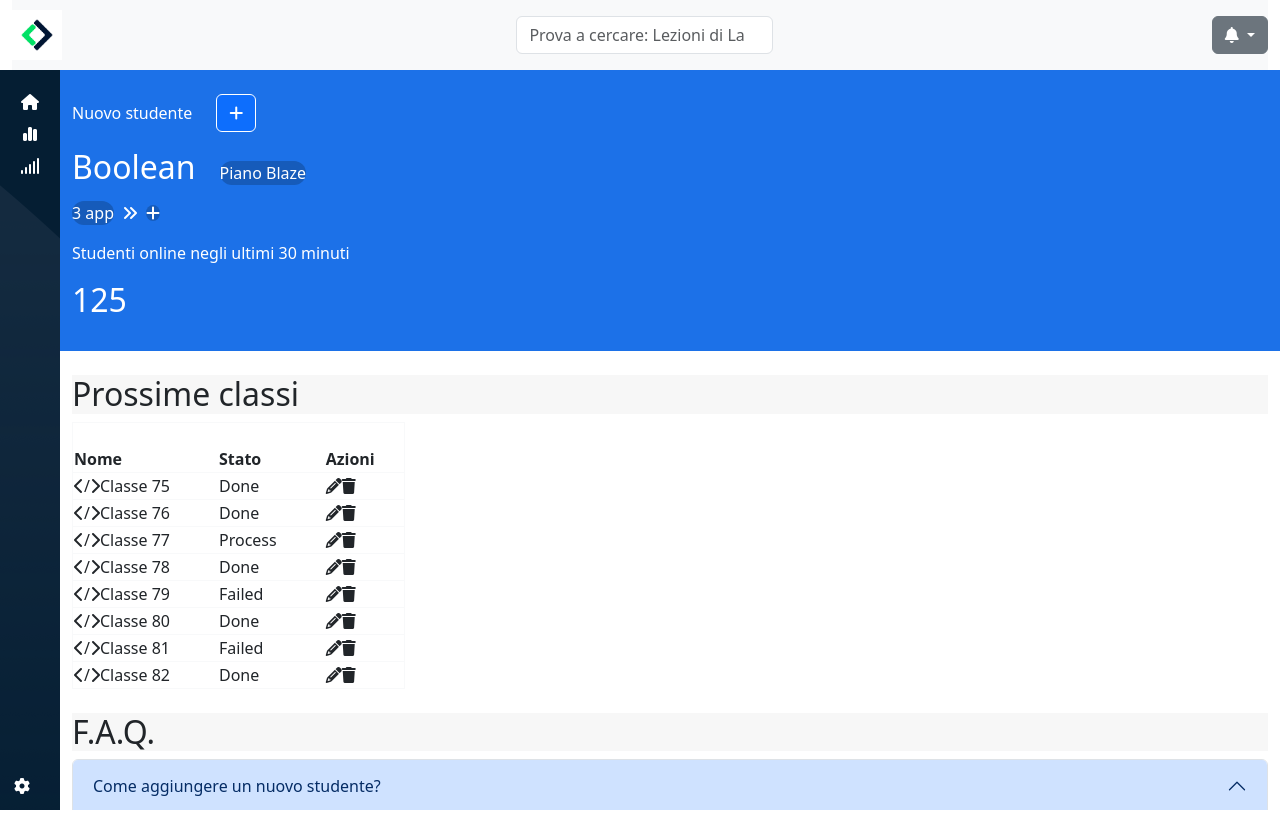
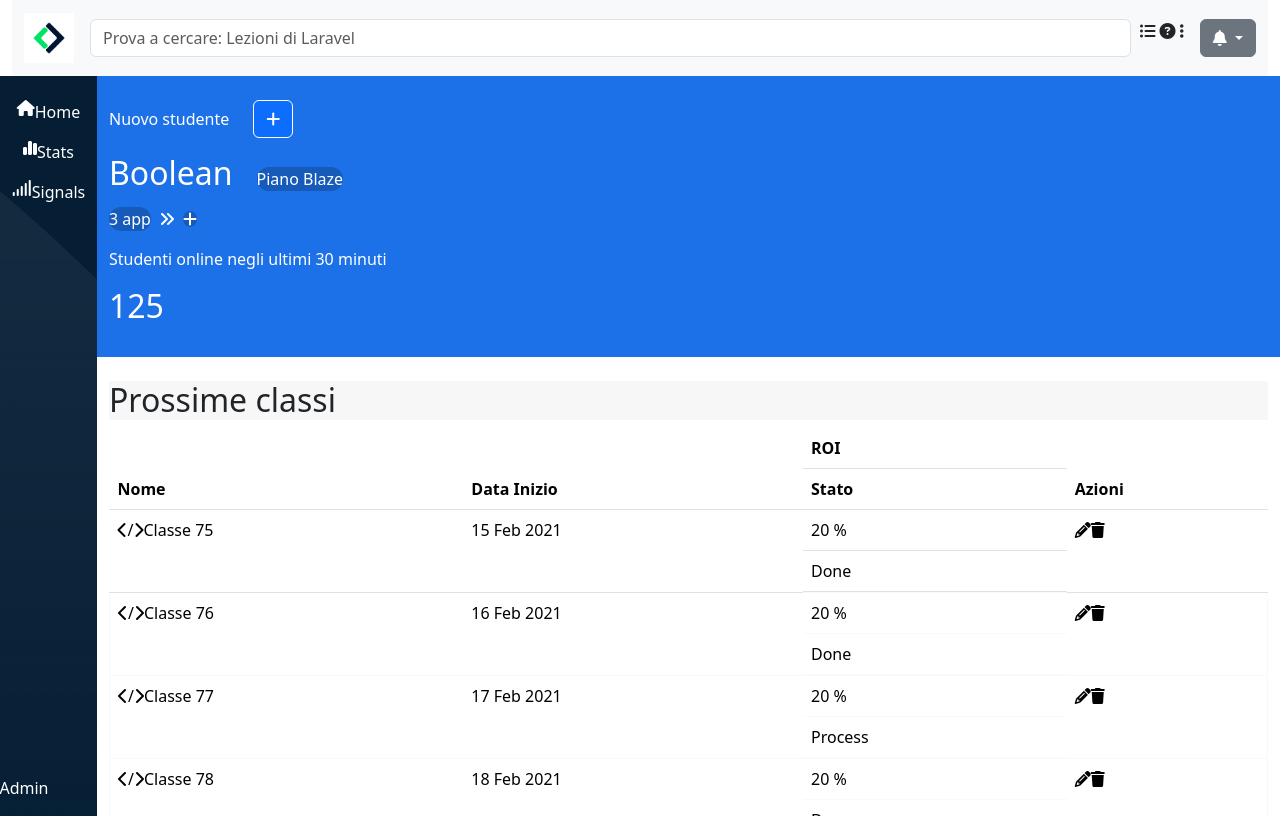
Before and after one commit to martinaliporata/html-css-bootstrap-dashboard, a plain HTML site: page index.html in a window 1280 px wide. Drawn offline with nearby package versions, Linux system fonts and the light colour scheme.

Commit message:
done table

```diff
--- a/css/style.css
+++ b/css/style.css
@@ -20,4 +20,20 @@ body {
 
 .my_aside {
     background-image: url(../img/sidebar-bg.png);
+    width: 60px;
 }
+
+.custom-class {
+    display: none;
+}
+
+
+@media screen and (min-width:768px) {
+    .my_aside {
+        width: 100px;
+    }
+
+    .custom-class {
+        display: block;
+    }
+}
--- a/index.html
+++ b/index.html
@@ -16,21 +16,30 @@
         <div class="container-fluid">
             <div class="row">
                 <div class="col-12">
-                    <nav class="navbar navbar-expand-lg navbar-light bg-light d-flex justify-content-between" style="height: 70px;">
-                        <a class="navbar-brand" href="#">
+                    <nav class="navbar navbar-light bg-light">
+                        <div class="container-fluid">
+                            <a class="navbar-brand">
                                 <img class="logo" src="img/mobile-logo.png" alt="">
                             </a>
-                        <form class="form-inline">
-                            <input class="form-control mr-sm-2" type="search" placeholder="Prova a cercare: Lezioni di Laravel" aria-label="Search">
+                            <form class="d-flex col">
+                                <input class="form-control me-2" type="search" placeholder="Prova a cercare: Lezioni di Laravel" aria-label="Search">
                             </form>
-                        <div class="dropdown show">
-                            <a class="btn btn-secondary dropdown-toggle" href="#" role="button" id="dropdownMenuLink" data-toggle="dropdown" aria-haspopup="true" aria-expanded="false">
+                            <div class="dropdown">
+                                <div class="d-flex">
+                                    <div class="custom-class me-3">
+                                        <i class="fa-solid fa-list-ul"></i>
+                                        <i class="fa-solid fa-circle-question"></i>
+                                        <i class="fa-solid fa-ellipsis-vertical"></i>
+                                    </div>
+                                    <button class="btn btn-secondary dropdown-toggle" type="button" id="dropdownMenuButton1" data-bs-toggle="dropdown" aria-expanded="false">
                                         <i class="fa-solid fa-bell"></i>
-                            </a>
-                            <div class="dropdown-menu" aria-labelledby="dropdownMenuLink">
-                                <a class="dropdown-item" href="#">Profilo</a>
-                                <a class="dropdown-item" href="#">Fatturazione</a>
-                                <a class="dropdown-item" href="#">Logout</a>
+                                    </button>
+                                </div>
+                                <ul class="dropdown-menu" aria-labelledby="dropdownMenuButton1">
+                                    <li><a class="dropdown-item" href="#">Profilo</a></li>
+                                    <li><a class="dropdown-item" href="#">Fatturazioen</a></li>
+                                    <li><a class="dropdown-item" href="#">Logout</a></li>
+                                </ul>
                             </div>
                         </div>
                     </nav>
@@ -41,14 +50,26 @@
 
     <main>
         <section class="d-flex">
-            <div class="my_aside position-relative" style="width: 60px; background-color:#051e33">
+            <div class="my_aside position-relative" style="background-color:#051e33">
                 <div class="d-flex flex-column align-items-center text-white pt-4">
+                    <div class="d-flex">
                         <i class="mb-3 fa-solid fa-house"></i>
+                        <p class="custom-class">Home</p>
+                    </div>
+                    <div class="d-flex">
                         <i class="mb-3 fa-solid fa-chart-simple"></i>
+                        <p class="custom-class">Stats</p>
+                    </div>
+                    <div class="d-flex">
                         <i class="mb-3 fa-solid fa-signal"></i>
+                        <p class="custom-class">Signals</p>
+                    </div>
                 </div>
                 <div class="text-white position-absolute bottom-0 end-50">
+                    <div class="d-flex">
                         <i class="mb-3 fa-solid fa-gear"></i>
+                        <p class="custom-class">Admin</p>
+                    </div>
                 </div>
             </div>
             <div class="ciao d-flex flex-column overflow-auto">
@@ -64,12 +85,29 @@
                                         <button class="border border-white border-1 btn btn-primary" type="button" data-toggle="collapse" data-target="#collapseExample" aria-expanded="false" aria-controls="collapseExample">
                                             <i class="fa-solid fa-plus"></i>
                                         </button>
+                                        <!-- <div class="dropdown-menu">
+                                            <form class="px-4 py-3">
+                                                <div class="form-group">
+                                                    <label for="exampleDropdownFormEmail1">Email address</label>
+                                                    <input type="email" class="form-control" id="exampleDropdownFormEmail1" placeholder="email@example.com">
+                                                </div>
+                                                <div class="form-group">
+                                                    <label for="exampleDropdownFormPassword1">Password</label>
+                                                    <input type="password" class="form-control" id="exampleDropdownFormPassword1" placeholder="Password">
+                                                </div>
+                                                <div class="form-check">
+                                                    <input type="checkbox" class="form-check-input" id="dropdownCheck">
+                                                    <label class="form-check-label" for="dropdownCheck">
+                                                    Remember me
+                                                    </label>
+                                                </div>
+                                                <button type="submit" class="btn btn-primary">Sign in</button>
+                                            </form>
+                                            <div class="dropdown-divider"></div>
+                                            <a class="dropdown-item" href="#">New around here? Sign up</a>
+                                            <a class="dropdown-item" href="#">Forgot password?</a>
+                                        </div> -->
                                     </p>
-                                    <div class="collapse" id="collapseExample">
-                                        <div class="card card-body">
-                                            Anim pariatur cliche reprehenderit, enim eiusmod high life accusamus terry richardson ad squid. Nihil anim keffiyeh helvetica, craft beer labore wes anderson cred nesciunt sapiente ea proident.
-                                        </div>
-                                    </div>
                                 </div>
                                 <div class="d-flex align-items-baseline">
                                     <h2 class="pe-4">
@@ -105,53 +143,71 @@
                                 <h2 style="background-color: #f7f7f7;">
                                     Prossime classi
                                 </h2>
-                                <table class="mb-4 border">
+                                <table class="table">
                                     <thead>
-                                        <tr class="border border-bottom-1 border-light">
-                                            <th class="pt-4">Nome</th>
-                                            <th class="pt-4">Stato</th>
-                                            <th class="pt-4">Azioni</th>
+                                        <tr>
+                                            <th scope="col">Nome</th>
+                                            <th scope="col">Data Inizio</th>
+                                            <th scope="col" class="custom-class">ROI</th>
+                                            <th scope="col" class="custom-class">Stato</th>
+                                            <th scope="col">Azioni</th>
                                         </tr>
                                     </thead>
                                     <tbody>
-                                        <tr class="border border-bottom-1 border-light">
+                                        <tr>
                                             <td class="pe-5"><i class="fa-solid fa-chevron-left"></i><span>&#47;</span><i class="fa-solid fa-chevron-right"></i>Classe 75</td>
-                                            <td class="pe-5">Done</td>
+                                            <td class="pe-5">15 Feb 2021</td>
+                                            <td class="pe-5 custom-class">20 &percnt;</td>
+                                            <td class="pe-5 custom-class">Done</td>
                                             <td class="pe-5"><i class="fa-solid fa-pencil"></i><i class="fa-solid fa-trash"></i></td>
                                         </tr>
                                         <tr class="border border-bottom-1 border-light">
                                             <td class="pe-5"><i class="fa-solid fa-chevron-left"></i><span>&#47;</span><i class="fa-solid fa-chevron-right"></i>Classe 76</td>
-                                            <td class="pe-5">Done</td>
+                                            <td class="pe-5">16 Feb 2021</td>
+                                            <td class="pe-5 custom-class">20 &percnt;</td>
+                                            <td class="pe-5 custom-class">Done</td>
                                             <td class="pe-5"><i class="fa-solid fa-pencil"></i><i class="fa-solid fa-trash"></i></td>
                                         </tr>
                                         <tr class="border border-bottom-1 border-light">
                                             <td class="pe-5"><i class="fa-solid fa-chevron-left"></i><span>&#47;</span><i class="fa-solid fa-chevron-right"></i>Classe 77</td>
-                                            <td class="pe-5">Process</td>
+                                            <td class="pe-5">17 Feb 2021</td>
+                                            <td class="pe-5 custom-class">20 &percnt;</td>
+                                            <td class="pe-5 custom-class">Process</td>
                                             <td class="pe-5"><i class="fa-solid fa-pencil"></i><i class="fa-solid fa-trash"></i></td>
                                         </tr>
                                         <tr class="border border-bottom-1 border-light">
                                             <td class="pe-5"><i class="fa-solid fa-chevron-left"></i><span>&#47;</span><i class="fa-solid fa-chevron-right"></i>Classe 78</td>
-                                            <td class="pe-5">Done</td>
+                                            <td class="pe-5">18 Feb 2021</td>
+                                            <td class="pe-5 custom-class">20 &percnt;</td>
+                                            <td class="pe-5 custom-class">Done</td>
                                             <td class="pe-5"><i class="fa-solid fa-pencil"></i><i class="fa-solid fa-trash"></i></td>
                                         </tr>
                                         <tr class="border border-bottom-1 border-light">
                                             <td class="pe-5"><i class="fa-solid fa-chevron-left"></i><span>&#47;</span><i class="fa-solid fa-chevron-right"></i>Classe 79</td>
-                                            <td class="pe-5">Failed</td>
+                                            <td class="pe-5">19 Feb 2021</td>
+                                            <td class="pe-5 custom-class">20 &percnt;</td>
+                                            <td class="pe-5 custom-class">Failed</td>
                                             <td class="pe-5"><i class="fa-solid fa-pencil"></i><i class="fa-solid fa-trash"></i></td>
                                         </tr>
                                         <tr class="border border-bottom-1 border-light">
                                             <td class="pe-5"><i class="fa-solid fa-chevron-left"></i><span>&#47;</span><i class="fa-solid fa-chevron-right"></i>Classe 80</td>
-                                            <td class="pe-5">Done</td>
+                                            <td class="pe-5">20 Feb 2021</td>
+                                            <td class="pe-5 custom-class">20 &percnt;</td>
+                                            <td class="pe-5 custom-class">Done</td>
                                             <td class="pe-5"><i class="fa-solid fa-pencil"></i><i class="fa-solid fa-trash"></i></td>
                                         </tr>
                                         <tr class="border border-bottom-1 border-light">
                                             <td class="pe-5"><i class="fa-solid fa-chevron-left"></i><span>&#47;</span><i class="fa-solid fa-chevron-right"></i>Classe 81</td>
-                                            <td class="pe-5">Failed</td>
+                                            <td class="pe-5">21 Feb 2021</td>
+                                            <td class="pe-5 custom-class">20 &percnt;</td>
+                                            <td class="pe-5 custom-class">Failed</td>
                                             <td class="pe-5"><i class="fa-solid fa-pencil"></i><i class="fa-solid fa-trash"></i></td>
                                         </tr>
                                         <tr class="border border-bottom-1 border-light">
                                             <td class="pe-5"><i class="fa-solid fa-chevron-left"></i><span>&#47;</span><i class="fa-solid fa-chevron-right"></i>Classe 82</td>
-                                            <td class="pe-5">Done</td>
+                                            <td class="pe-5">22 Feb 2021</td>
+                                            <td class="pe-5 custom-class">20 &percnt;</td>
+                                            <td class="pe-5 custom-class">Done</td>
                                             <td class="pe-5"><i class="fa-solid fa-pencil"></i><i class="fa-solid fa-trash"></i></td>
                                         </tr>
                                     </tbody>
```
Lines whose indentation alone changed are shown as unchanged.
